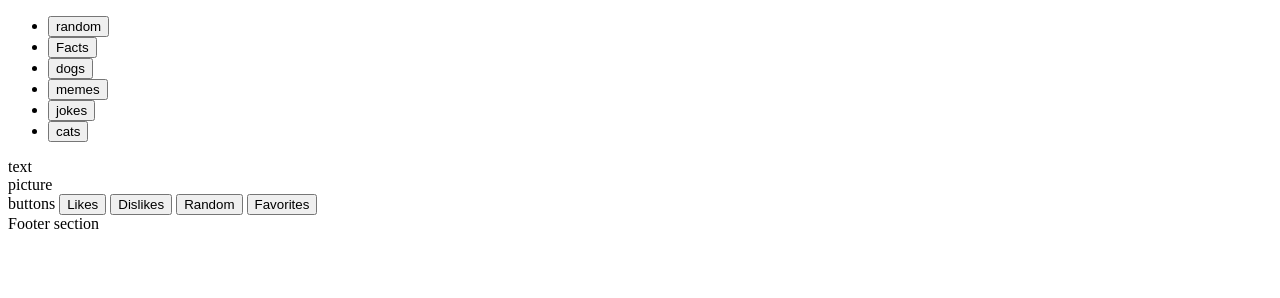
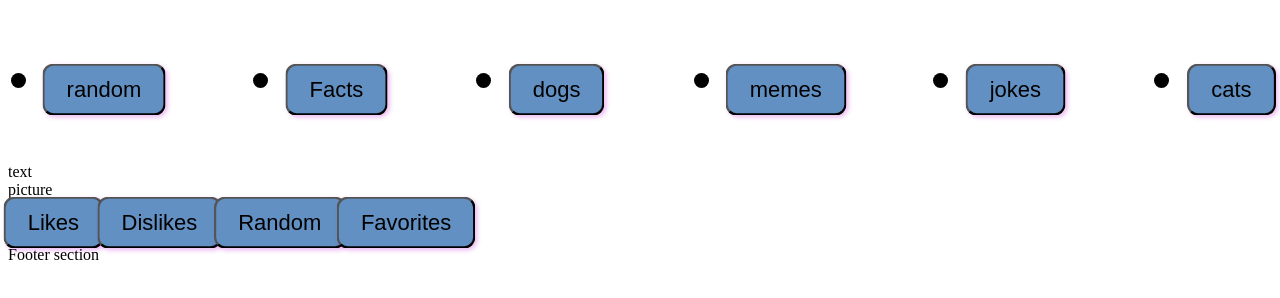
Before and after one commit to AlexWatabe9/Project1, a plain HTML site: page index.html in a window 1280 px wide. Drawn offline with Linux system fonts and the light colour scheme; no server answers.

Commit message:
linked and started basic css changes

```diff
--- a/index.html
+++ b/index.html
@@ -5,6 +5,7 @@
     <meta http-equiv="X-UA-Compatible" content="IE=edge" />
     <meta name="viewport" content="width=device-width, initial-scale=1.0" />
     <title>Document</title>
+    <link rel="stylesheet" href="styles.css">
   </head>
 <!-- This is the nav bar with buttons!!! -->
   <body>
@@ -23,7 +24,7 @@
     <div id="">text</div>
     <div id="">picture</div>
     <div>
-      buttons
+      <!-- buttons -->
       <button id="Likes">Likes</button>
       <button id="Dislikes">Dislikes</button>
       <button id="random">Random</button>
--- a/styles.css
+++ b/styles.css
@@ -0,0 +1,24 @@
+ul {
+    display: flex;
+    align-content: center;
+    align-items: flex-start;
+    justify-content: space-between;
+      /* flex-grow: 1; */
+    flex-flow: row nowrap;
+    /* padding: 10px; */
+    font-size: 50px;
+}
+
+button {
+    font-size: 20px;
+    padding: 10px 20px;
+    background-color: #6290c2;
+    border-radius: 10px;
+    box-shadow: 2px 2px 4px rgba(193, 36, 207, 0.3);
+    transform: scale(1.1);
+}
+
+/* div {
+    display: flex;
+    justify-content: space-between;
+} */
```
